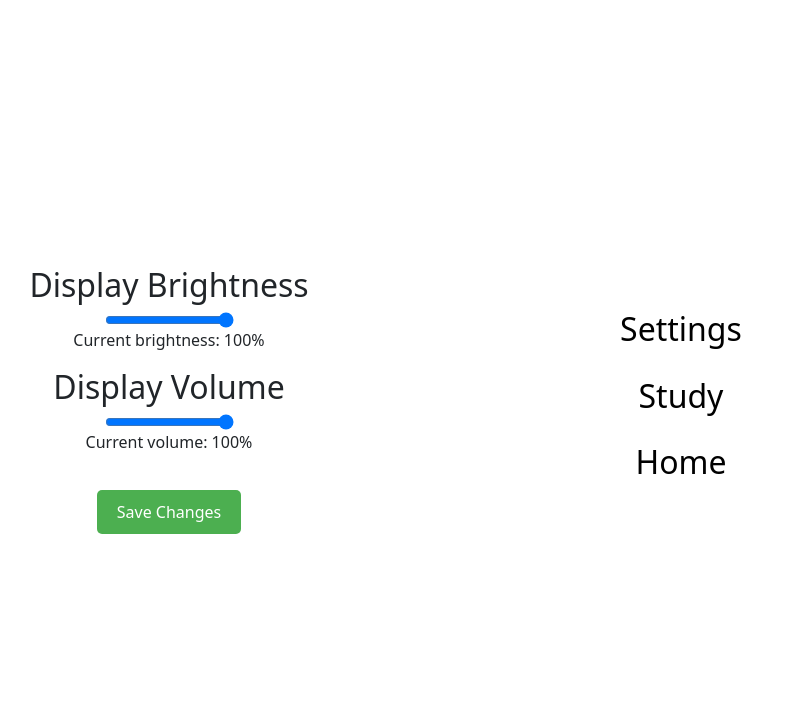
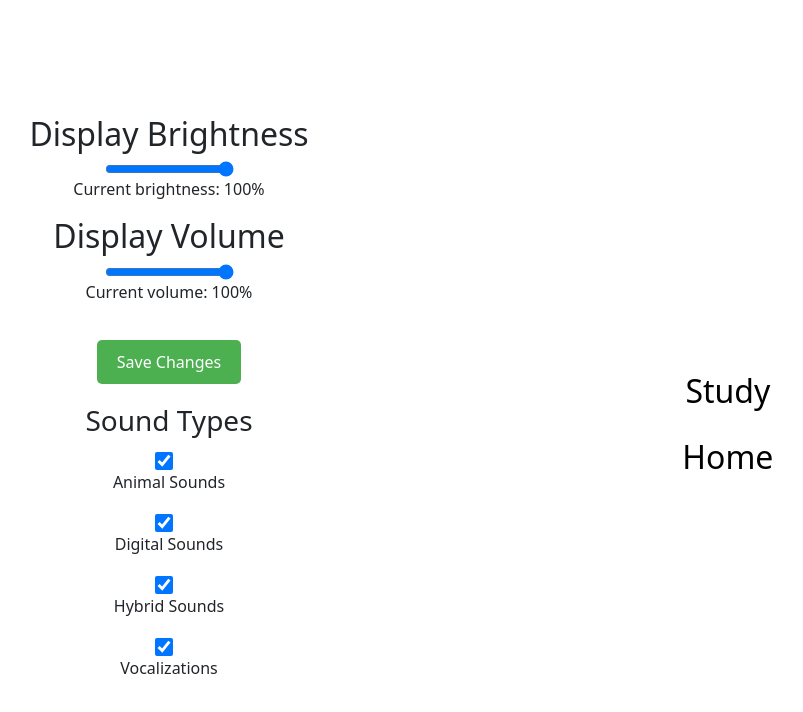
Before and after one commit to interaction-lab/BlossomUI_2425, an Angular app in the folder inlab_study/frontend/blossom-ang-ts/: page /settings in a window 1280 px wide. Shown: the top 712 px of the page, without its empty margins (471-1274 px from the left). Built offline with nearby package versions, Linux system fonts and the light colour scheme; no server answers.

Commit message:
checkboxes for audio types in settings

```diff
--- a/inlab_study/frontend/blossom-ang-ts/src/app/app.component.html
+++ b/inlab_study/frontend/blossom-ang-ts/src/app/app.component.html
@@ -1,5 +1,6 @@
 <!--removed placeholder angular text-->
 <div class = "content">
-<app-nav-sidebar></app-nav-sidebar> <!--so that we always see navbar-->
+<app-nav-sidebar></app-nav-sidebar>
+<!--commenting out old navbar as of 01_20_2025-->
 <router-outlet></router-outlet>
 </div>
--- a/inlab_study/frontend/blossom-ang-ts/src/app/nav-sidebar/nav-sidebar.component.css
+++ b/inlab_study/frontend/blossom-ang-ts/src/app/nav-sidebar/nav-sidebar.component.css
@@ -1,16 +1,16 @@
 .sidebar
 {
     position: fixed;
-    top: 25%;
+    top: 42%;
     right: 0;
-    height: 50%;
-    width: 20%;
+    height: relative;
+    width: relative;
     background-color: rgba(255, 255, 255, 0.3); /*translucent*/
-    backdrop-filter: blur(12px);
+    backdrop-filter: blur(8px);
     display: flex;
     flex-direction: column;
     z-index: 1000;
-    /*padding: 5%;*/
+    padding: 2%;
 }
 
 .nav-links
--- a/inlab_study/frontend/blossom-ang-ts/src/app/nav-sidebar/nav-sidebar.component.html
+++ b/inlab_study/frontend/blossom-ang-ts/src/app/nav-sidebar/nav-sidebar.component.html
@@ -2,13 +2,13 @@
     <div class="nav-links">
         <div class = "button">
 
-           <a routerLink = "/settings">
+           <!--<a routerLink = "/settings">-->
            <!-- <mat-icon>settings</mat-icon> -->
-           <h2>Settings</h2>
-           </a>
+           <!--<h2>Settings</h2>
+           </a>-->
 
             <a routerLink = "/study">
-           <!-- <mat-icon>book</mat-icon> -->
+            <!-- <mat-icon>book</mat-icon> -->
             <h2>Study</h2>
             </a>
 
--- a/inlab_study/frontend/blossom-ang-ts/src/app/settings/settings.component.css
+++ b/inlab_study/frontend/blossom-ang-ts/src/app/settings/settings.component.css
@@ -33,6 +33,7 @@
 .checkbox-container
 {
   display: flex;
+  flex-direction: column;
   align-items: center;
   cursor: pointer;
   padding: 5px;
--- a/inlab_study/frontend/blossom-ang-ts/src/app/settings/settings.component.html
+++ b/inlab_study/frontend/blossom-ang-ts/src/app/settings/settings.component.html
@@ -13,4 +13,36 @@
     <!-- Save Changes Button -->
     <button class="save-button" (click)="onSaveChanges()">Save Changes</button>
 
+    <div class="audio-preferences"> <!--audio preferences checkboxes-->
+        <h3>Sound Types</h3>
+        <div class="checkbox-group">
+            <label class="checkbox-container">
+                <input type="checkbox"
+                       [checked]="audioPreferences.animalSounds"
+                       (change)="updateAudioPreference('animalSounds')">
+                <span class="checkbox-label">Animal Sounds</span>
+            </label>
+
+            <label class="checkbox-container">
+                <input type="checkbox"
+                       [checked]="audioPreferences.digitalSounds"
+                       (change)="updateAudioPreference('digitalSounds')">
+                <span class="checkbox-label">Digital Sounds</span>
+            </label>
+
+            <label class="checkbox-container">
+                <input type="checkbox"
+                       [checked]="audioPreferences.hybridSounds"
+                       (change)="updateAudioPreference('hybridSounds')">
+                <span class="checkbox-label">Hybrid Sounds</span>
+            </label>
+
+            <label class="checkbox-container">
+                <input type="checkbox"
+                       [checked]="audioPreferences.vocalizations"
+                       (change)="updateAudioPreference('vocalizations')">
+                <span class="checkbox-label">Vocalizations</span>
+            </label>
+        </div>
+    </div>
 </div>
```
Also changed, not shown: 1 other file (tests, documents, lock files or other folders).
